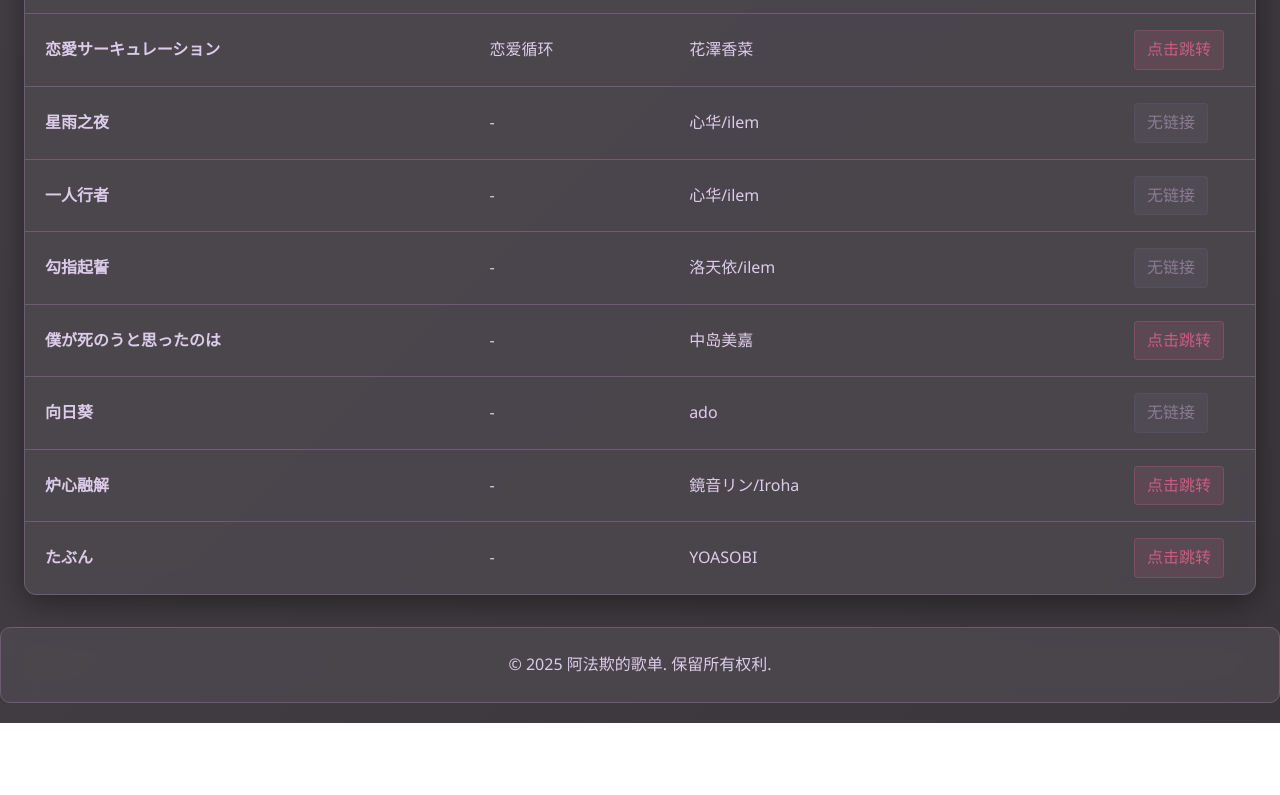
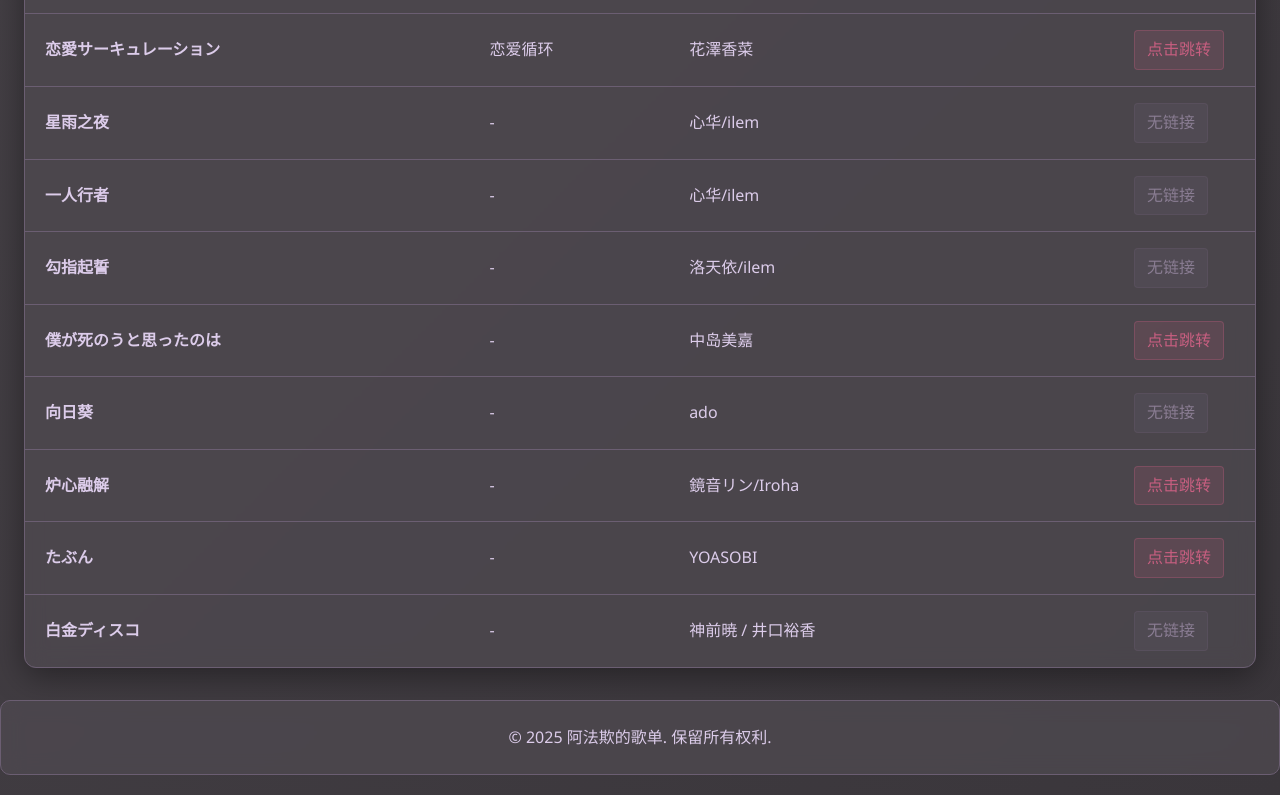
Before and after one commit to rinne-ovo/PlaylistforAphacii, a plain HTML site: page index.html in a window 1280 px wide. Shown: the part 7204-7999 px from the top of the page. Before the commit the page ends 7927 px from the top, so only its background shows below. Drawn offline with Linux system fonts and the light colour scheme.

Commit message:
Update index.html
添加 白金ディスコ

```diff
--- a/index.html
+++ b/index.html
@@ -402,7 +402,8 @@
             { name: "僕が死のうと思ったのは", translatedName: "", artist: "中岛美嘉", accompanimentLink: "https://www.bilibili.com/video/BV1XZSHY7Ez4/?share_source=copy_web&vd_source=9a9c4446736078022b84a06b5d96638f" },
             { name: "向日葵", translatedName: "", artist: "ado", accompanimentLink: "" },
             { name: "炉心融解", translatedName: "", artist: "鏡音リン/Iroha", accompanimentLink: "https://www.bilibili.com/video/BV1Qs41117Pj/?spm_id_from=333.337.search-card.all.click&vd_source=3e1817f52f3e73f6a35beabe10815615" },
-            { name: "たぶん", translatedName: "", artist: "YOASOBI", accompanimentLink: "https://www.bilibili.com/video/BV1vv411t7TT?spm_id_from=333.788.videopod.episodes&vd_source=3e1817f52f3e73f6a35beabe10815615&p=2" }
+            { name: "たぶん", translatedName: "", artist: "YOASOBI", accompanimentLink: "https://www.bilibili.com/video/BV1vv411t7TT?spm_id_from=333.788.videopod.episodes&vd_source=3e1817f52f3e73f6a35beabe10815615&p=2" },
+            { name: "白金ディスコ", translatedName: "", artist: "神前暁 / 井口裕香", accompanimentLink: "" }
         ];
 
         // 获取DOM元素
```
